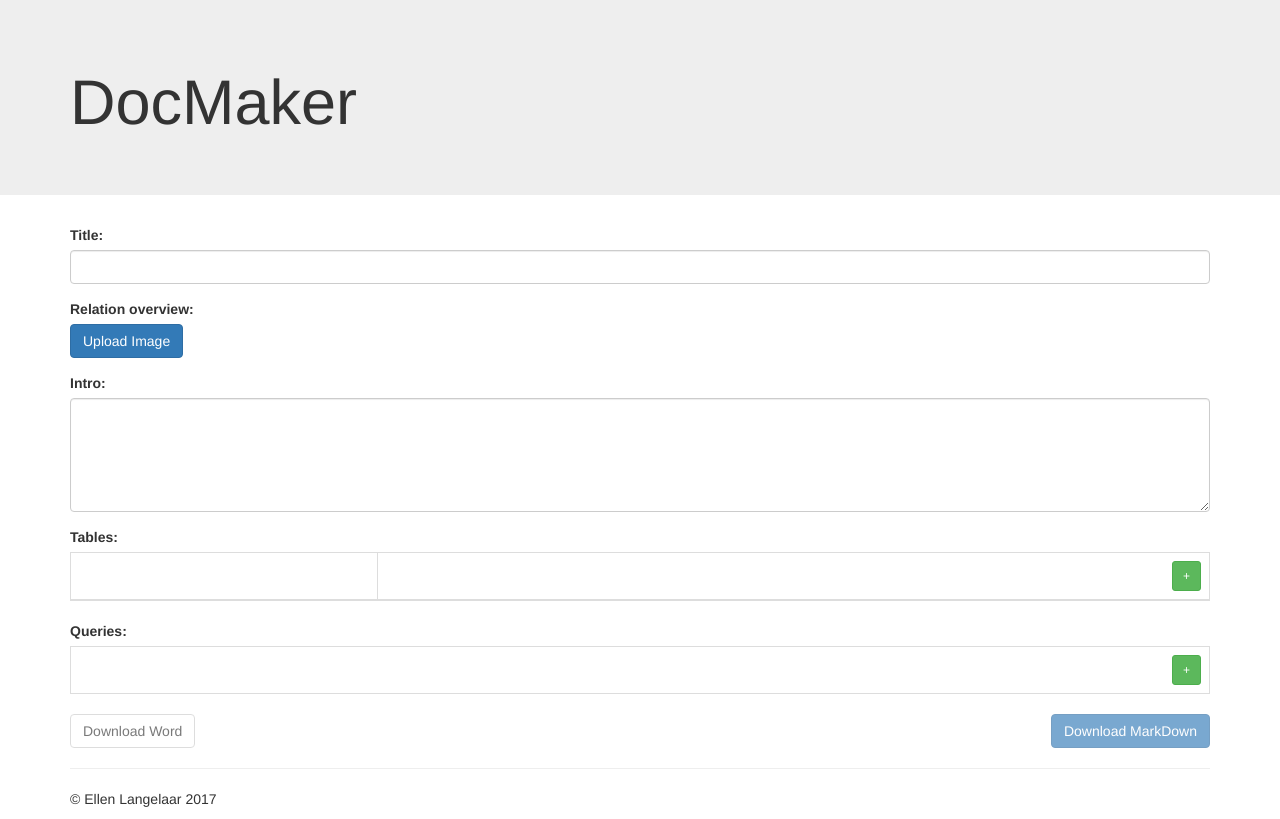
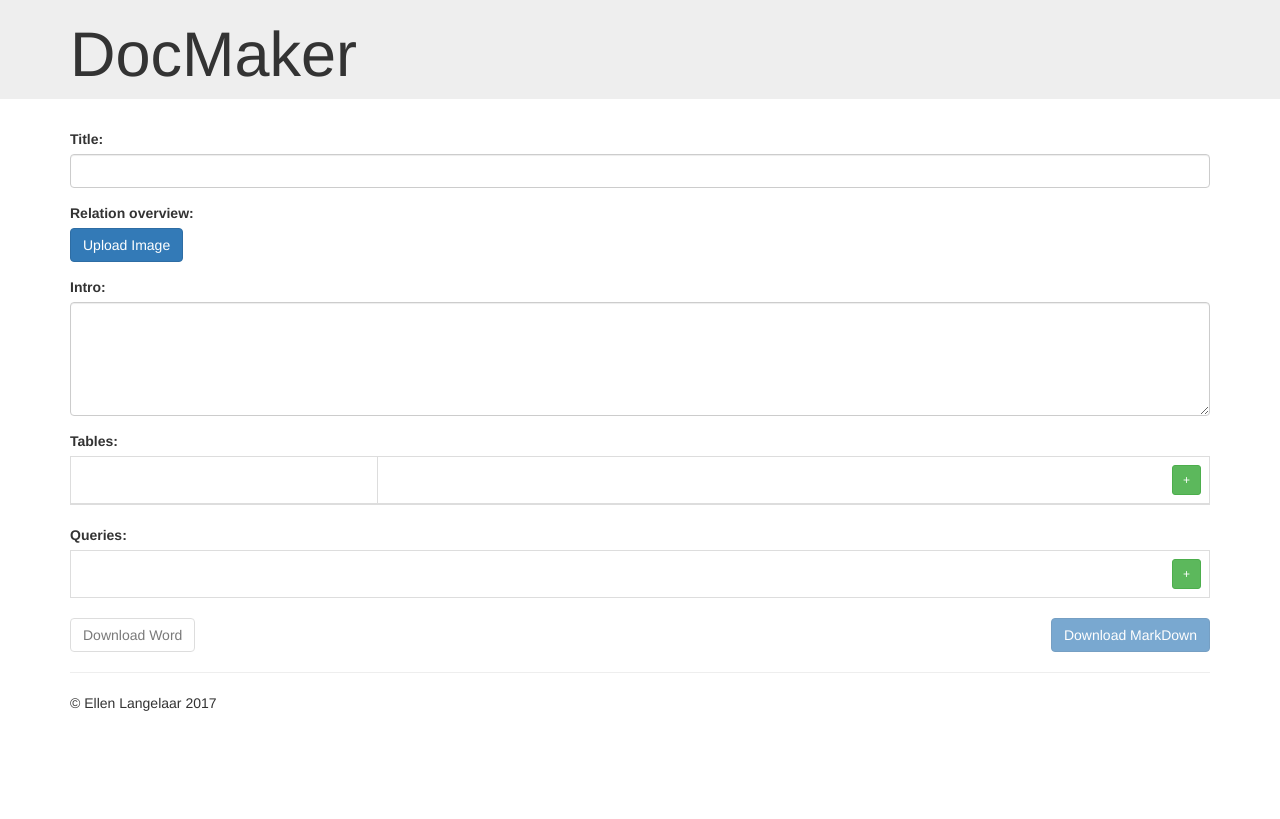
Before and after one commit to e11en/DocMaker, a website: page index.html in a window 1280 px wide. Drawn offline with nearby package versions, Linux system fonts and the light colour scheme; some packages are replaced by stand-ins of ours; a script that the page names is missing.

Commit message:
No padding on junotron

```diff
--- a/assets/style.css
+++ b/assets/style.css
@@ -5,3 +5,7 @@ img {
 .table-image {
     max-width: 300px;
 }
+
+.jumbotron {
+    padding: 0;
+}
```
